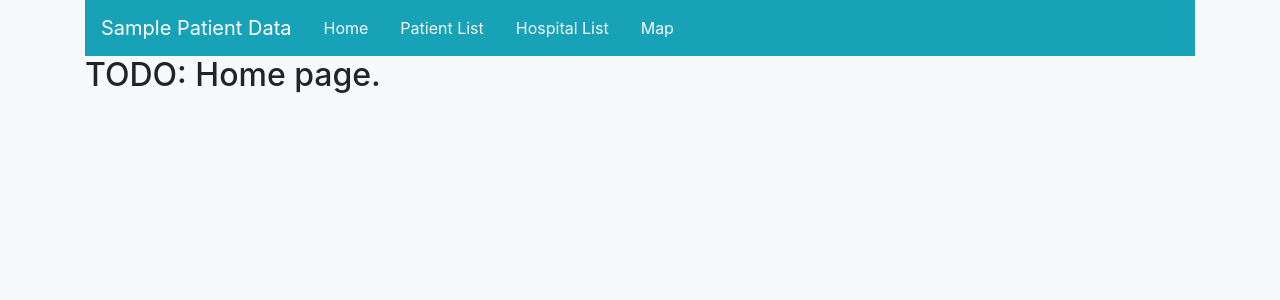
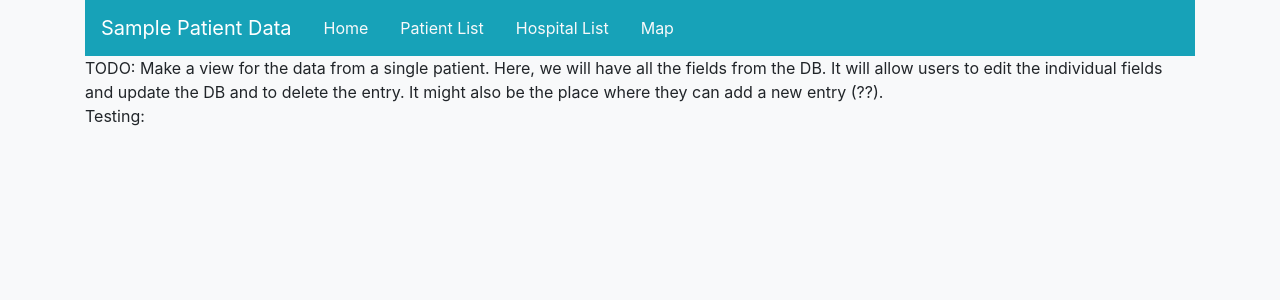
Before and after one commit to spmcginnis/HealthDataFrontend, an Angular app in the folder health-data-app/: page /edit in a window 1280 px wide. Before the commit this address led to /home. Shown: the top 300 px of the page. Built offline with nearby package versions, Linux system fonts and the light colour scheme.

Commit message:
data service created. correctly passes patientID from patient list to edit component

```diff
--- /dev/null
+++ b/health-data-app/src/app/edit/edit.component.html
@@ -0,0 +1,7 @@
+<app-header></app-header>
+<div>
+    TODO: Make a view for the data from a single patient.  Here, we will have all the fields from the DB.
+    It will allow users to edit the individual fields and update the DB and to delete the entry.
+    It might also be the place where they can add a new entry (??).
+</div>
+<div>Testing: {{ patientID }}</div>
--- /dev/null
+++ b/health-data-app/src/app/edit/edit.component.ts
@@ -0,0 +1,24 @@
+import { Component, OnInit } from '@angular/core';
+import { Hospitals } from '../dataClasses/hospitals';
+import { Patients } from '../dataClasses/patients';
+import { ApiService } from '../services/api.service';
+import { Router } from '@angular/router';
+import { DataService } from '../services/data.service';
+
+@Component({
+  selector: 'app-edit',
+  templateUrl: './edit.component.html',
+  styleUrls: ['./edit.component.css']
+})
+export class EditComponent implements OnInit {
+
+  public patientID:string;
+
+  constructor(private _apiService: ApiService, private router: Router, private dataService: DataService) { }
+
+  ngOnInit(): void {
+    this.patientID = this.dataService.getID();
+
+  }
+
+}
--- a/health-data-app/src/app/hospital-data/hospital-data.component.ts
+++ b/health-data-app/src/app/hospital-data/hospital-data.component.ts
@@ -1,5 +1,5 @@
 import { Component, OnInit } from '@angular/core';
-import { apiService } from '../services/api.service';
+import { ApiService } from '../services/api.service';
 import { Hospitals } from '../dataClasses/hospitals';
 
 @Component({
@@ -11,7 +11,7 @@ import { Hospitals } from '../dataClasses/hospitals';
 export class HospitalDataComponent implements OnInit {
   hospitalList: Hospitals[];
 
-  public constructor( private _apiService: apiService ) {}
+  public constructor( private _apiService: ApiService ) {}
 
   ngOnInit() {
     this._apiService.getHospitals().subscribe(
--- a/health-data-app/src/app/patient-data/patient-data.component.html
+++ b/health-data-app/src/app/patient-data/patient-data.component.html
@@ -22,7 +22,7 @@
         <td>{{ languageFromCode(patient.languageCode) }}</td>
         <td>{{ hospitalNameFromCode(patient.hospitalCode)}}</td>
         <td class="button-container">
-          <button class="btn btn-outline-info btn-sm">Edit</button>
+          <button class="btn btn-outline-info btn-sm" (click)="processEditButton('clicked', patient.id)">Edit</button>
         </td>
       </tr>
     </tbody>
--- a/health-data-app/src/app/patient-data/patient-data.component.ts
+++ b/health-data-app/src/app/patient-data/patient-data.component.ts
@@ -1,7 +1,9 @@
 import { Component, OnInit } from '@angular/core';
 import { Hospitals } from '../dataClasses/hospitals';
 import { Patients } from '../dataClasses/patients';
-import { apiService } from '../services/api.service';
+import { ApiService } from '../services/api.service';
+import { Router } from '@angular/router';
+import { DataService } from '../services/data.service';
 
 @Component({
   selector: 'app-patient-data',
@@ -27,7 +29,7 @@ export class PatientDataComponent implements OnInit {
   outputList: Patients[]; // for storing the filtered list
   searchField:string; // for the radio filter
 
-  public constructor(private _apiService: apiService) { }
+  public constructor(private _apiService: ApiService, private router: Router, private dataService: DataService) { }
 
   ngOnInit() {
     this._apiService.getPatients().subscribe(
@@ -42,9 +44,20 @@ export class PatientDataComponent implements OnInit {
     this.resetForm();
   }
 
+  // Method to pass data to the edit component and load the edit view.
+  public processEditButton(input:string, id:string) {
+    // Get the id of the selected entry and pass it to the edit component.
+
+    this.dataService.setID(id);
+
+    console.log(input, " with ID: ", this.dataService.patientID);
+
+    this.router.navigate(['/edit'])
+
+
+  }
+
   // Method to process the form information
-  // This happens when the submit button is pressed
-  // It needs to drive the filtering of the table.
   public processForm(value, isValid: boolean) {
     this.resetData();
 
--- a/health-data-app/src/app/services/api.service.ts
+++ b/health-data-app/src/app/services/api.service.ts
@@ -3,7 +3,7 @@ import { Observable } from 'rxjs';
 import { HttpClient } from '@angular/common/http';
 
 @Injectable()
-export class apiService
+export class ApiService
 {
     constructor (private client: HttpClient) {}
 
--- /dev/null
+++ b/health-data-app/src/app/services/data.service.ts
@@ -0,0 +1,16 @@
+import { Injectable } from '@angular/core';
+
+@Injectable()
+export class DataService {
+  public patientID:string;
+
+  constructor() { }
+
+  setID(input:string) {
+    this.patientID = input;
+  }
+
+  getID() {
+    return this.patientID;
+  }
+}
```
Also changed, not shown: health-data-app/src/app/app.module.ts (+7 -3 lines), health-data-app/src/app/edit/edit.component.css (added).
